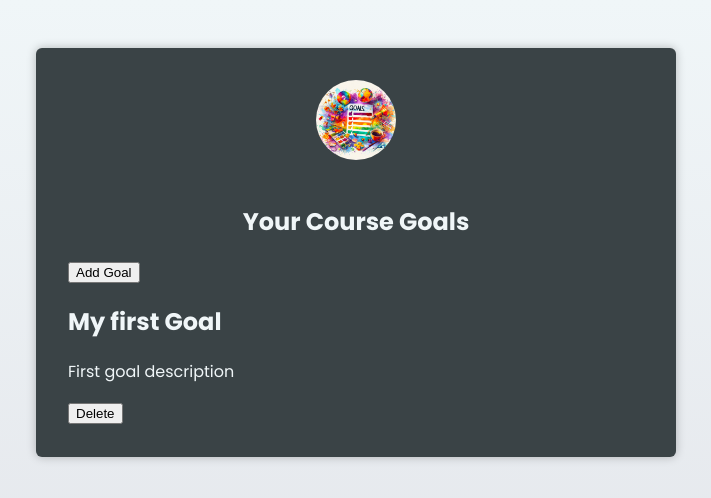
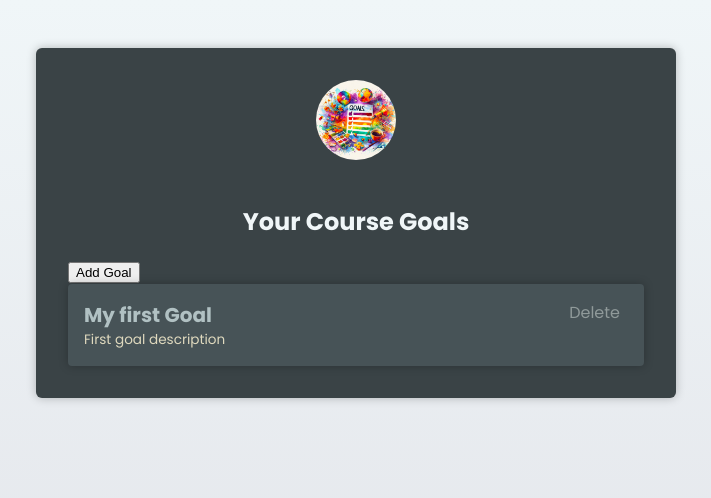
Before and after one commit to serengia/react-typescript-basic, a React (Vite) app: page / in a window 1280 px wide. Both pictures are taken after a click on the button "Add Goal". Shown: the top 498 px of the page, without its empty margins (284-995 px from the left). Built offline with nearby package versions, Linux system fonts and the light colour scheme; the HTML template or start-up script is replaced by a standard one.

Commit message:
Refactored components

```diff
--- a/src/App.tsx
+++ b/src/App.tsx
@@ -1,8 +1,9 @@
 import { useState } from "react";
 import CourseGoal from "./components/CourseGoal";
 import Header from "./components/Header";
+import GoalsList from "./components/GoalsList";
 
-type CourseGoal = {
+export type CourseGoal = {
   title: string;
   description: string;
   id: number;
@@ -12,7 +13,7 @@ export default function App() {
   const [goals, setGoals] = useState<CourseGoal[]>([]);
 
   const addGoalHandler = () => {
-    const newGoal = {
+    const newGoal: CourseGoal = {
       title: "My first Goal",
       description: "First goal description",
       id: Math.floor(Math.random() * 100) + Math.floor(Math.random() * 100),
@@ -23,27 +24,13 @@ export default function App() {
     });
   };
 
-  const deleteGoalHandler = (id: number) => {
-    setGoals((prev) => {
-      return prev.filter((item) => item.id !== id);
-    });
-  };
   return (
     <main>
       <Header image={{ src: "/goals.jpg", alt: "Goal image" }}>
         <h2>Your Course Goals </h2>
       </Header>
       <button onClick={addGoalHandler}>Add Goal</button>
-      {goals.map((g) => (
-        <CourseGoal
-          key={g.id}
-          title={g.title}
-          id={g.id}
-          deleteGoal={deleteGoalHandler}
-        >
-          <p>{g.description}</p>
-        </CourseGoal>
-      ))}
+      <GoalsList goals={goals} />
     </main>
   );
 }
--- a/src/components/CourseGoal.tsx
+++ b/src/components/CourseGoal.tsx
@@ -5,28 +5,17 @@ import { type ReactNode } from "react";
 
 type CourseGoalProps = {
   title: string;
-  deleteGoal: (id: number) => void;
   children: ReactNode;
-  id: number;
 };
 
-export default function CourseGoal({
-  title,
-  children,
-  id,
-  deleteGoal,
-}: CourseGoalProps) {
-  const deleteGoalHandler = () => {
-    deleteGoal(id);
-  };
-
+export default function CourseGoal({ title, children }: CourseGoalProps) {
   return (
     <article>
       <div>
         <h2>{title}</h2>
         {children}
       </div>
-      <button onClick={deleteGoalHandler}>Delete</button>
+      <button>Delete</button>
     </article>
   );
 }
--- /dev/null
+++ b/src/components/GoalsList.tsx
@@ -0,0 +1,20 @@
+import CourseGoal from "./CourseGoal";
+import { type CourseGoal as CGoal } from "../App";
+
+type GoalListProps = {
+  goals: CGoal[];
+};
+
+export default function GoalsList({ goals }: GoalListProps) {
+  return (
+    <ul>
+      {goals.map((g) => (
+        <li key={g.id}>
+          <CourseGoal title={g.title}>
+            <p>{g.description}</p>
+          </CourseGoal>
+        </li>
+      ))}
+    </ul>
+  );
+}
```
